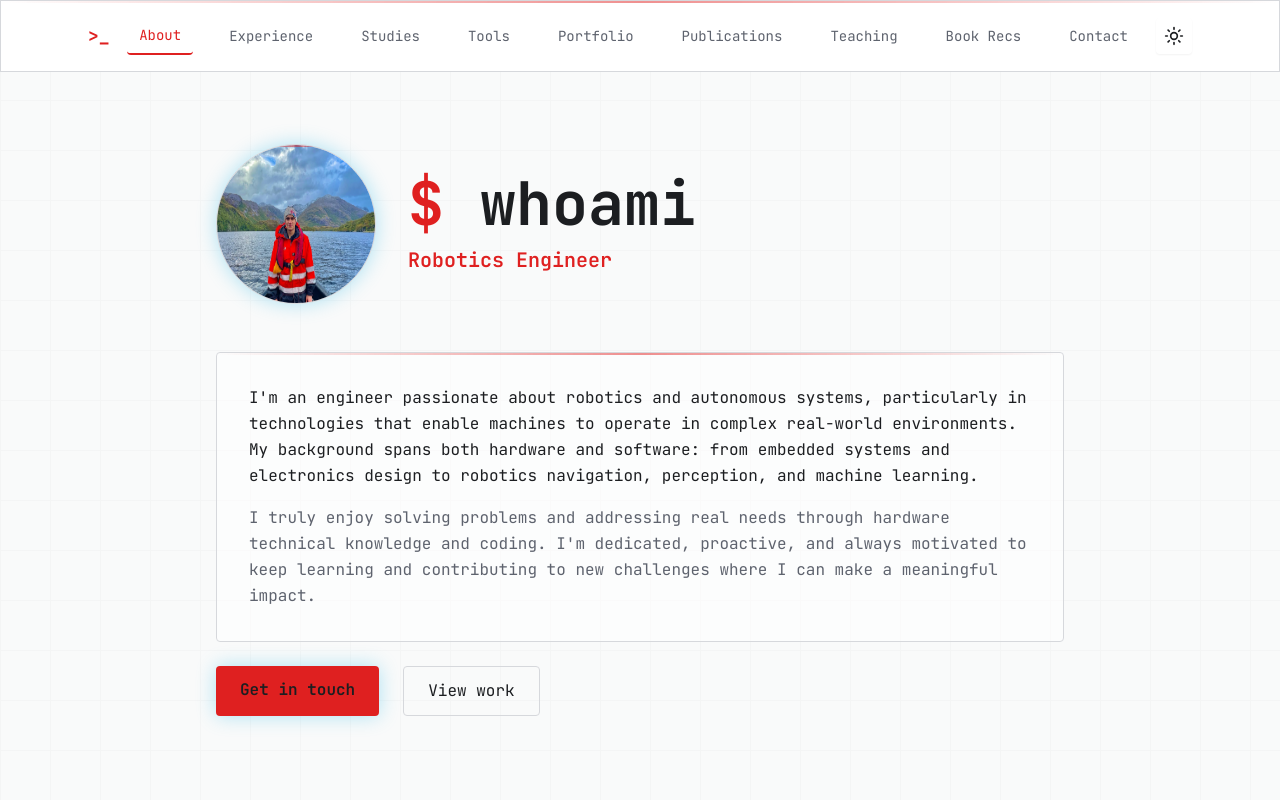
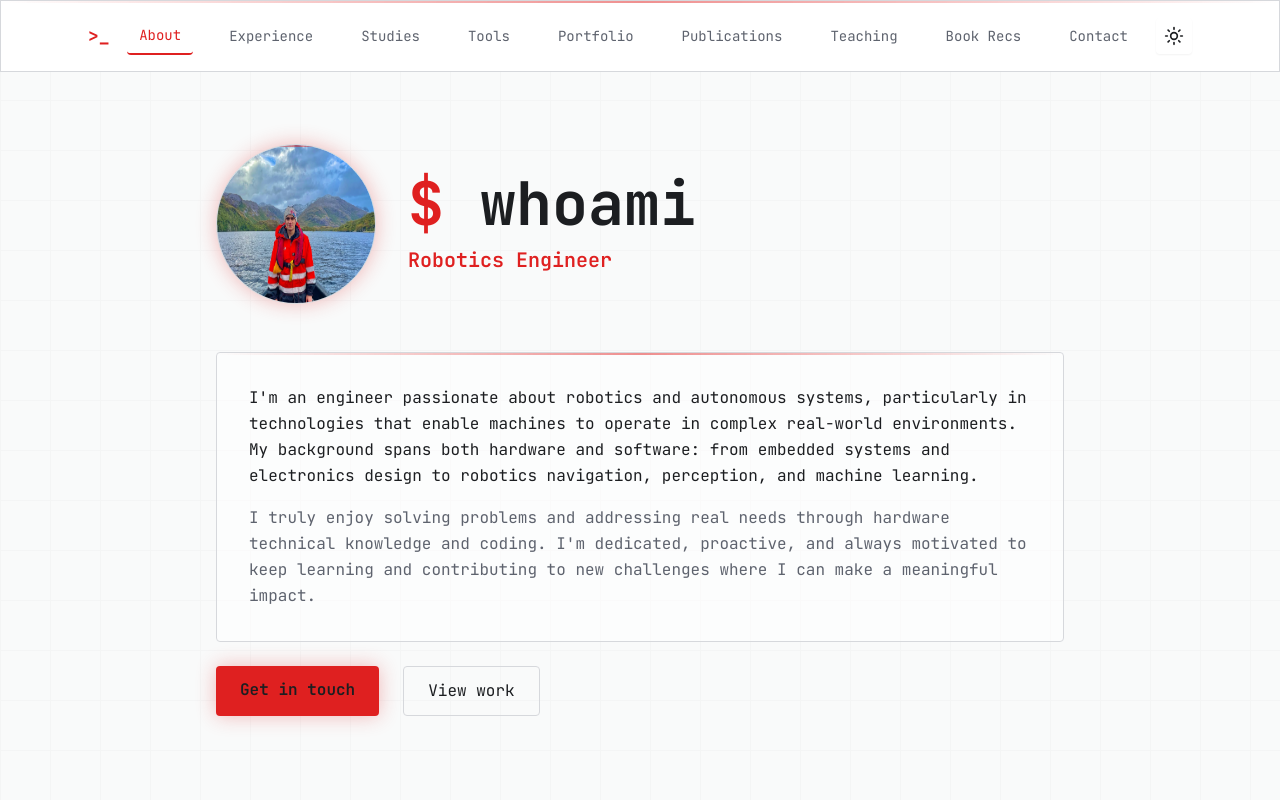
Before and after one commit to mbflores3/mbflores3.github.io, a React (Vite) app: page / in a window 1280 px wide. Shown: the top 800 px of the page. Built offline with nearby package versions, Linux system fonts and the light colour scheme.

Commit message:
Update index.css

```diff
--- a/src/index.css
+++ b/src/index.css
@@ -47,13 +47,13 @@ All colors MUST be HSL.
 
     /* Grid and Glow Effects */
     --grid-color: 220 8% 92%;
-    --glow-primary: 195 100% 45%;
+    --glow-primary: 0 75% 50%;
     --glow-accent: 0 75% 50%;
 
     --sidebar-background: 220 8% 100%;
     --sidebar-foreground: 220 8% 12%;
-    --sidebar-primary: 195 100% 40%;
-    --sidebar-primary-foreground: 220 10% 98%;
+    --sidebar-primary: 0 75% 50%;
+    --sidebar-primary-foreground: 220 8% 12%;
     --sidebar-accent: 220 10% 96%;
     --sidebar-accent-foreground: 220 8% 12%;
     --sidebar-border: 220 8% 90%;
```
